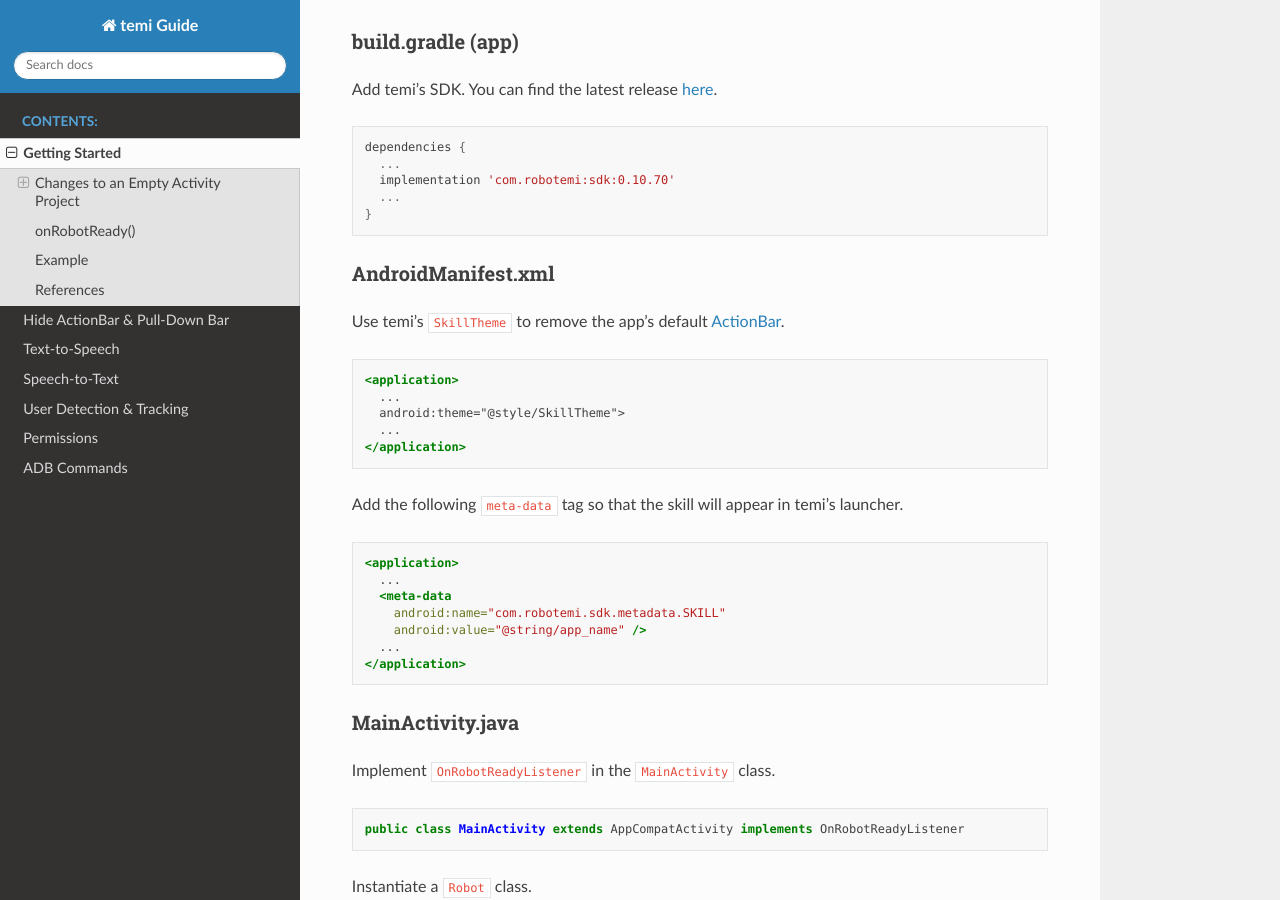
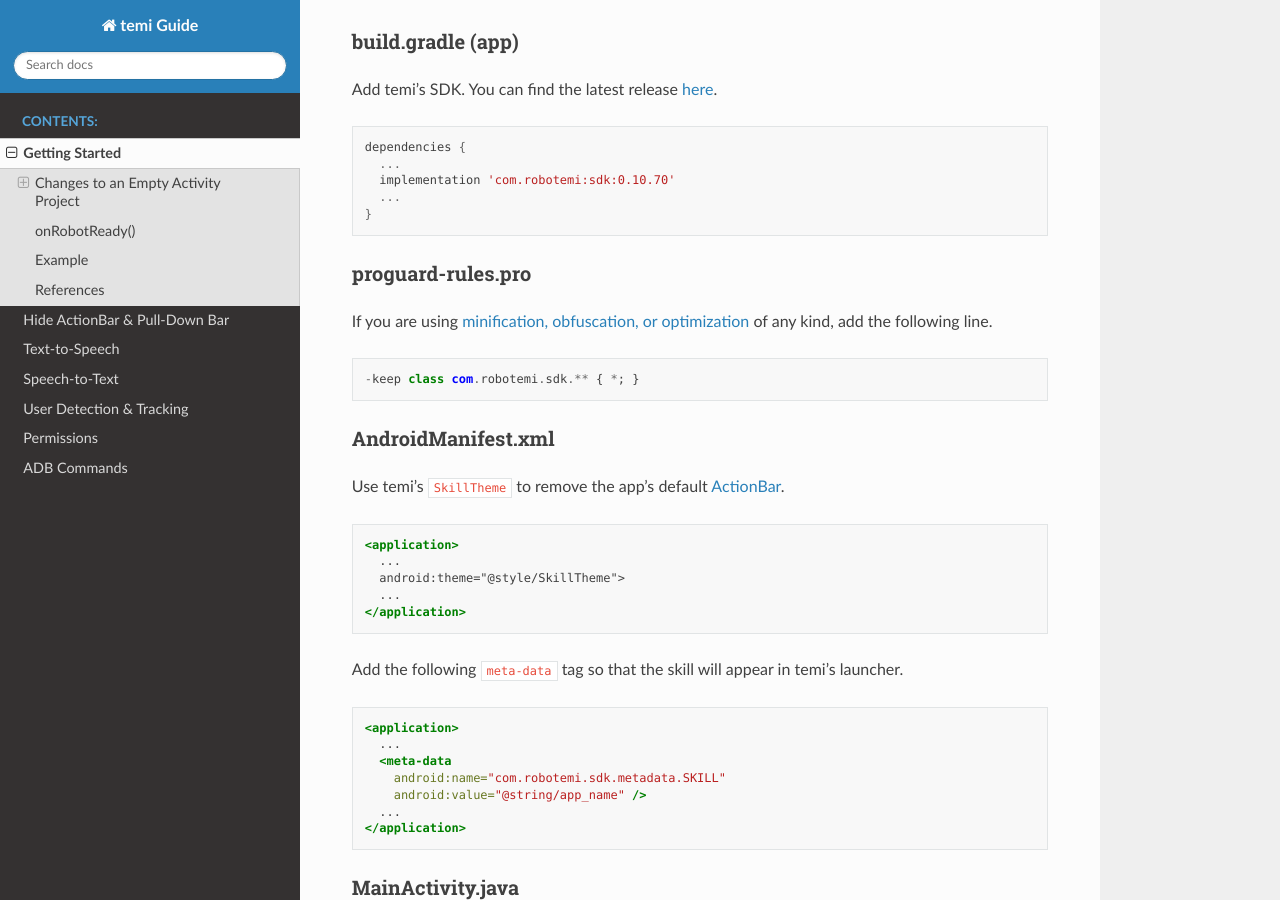
Before and after one commit to hapi-robo/temi-guide, a Sphinx documentation site: the page built from docs/source/getting-started.rst, in a window 1280 px wide and 900 px high, scrolled down 309 px. Built offline with Sphinx 7.4.7 and the Read the Docs theme 2.0.0, drawn with Linux system fonts in a browser that asks for light colours.

Commit message:
Adds proguard-rules

```diff
--- a/docs/source/getting-started.rst
+++ b/docs/source/getting-started.rst
@@ -20,6 +20,15 @@
     implementation 'com.robotemi:sdk:0.10.70'
     ...
   }
+
+
+proguard-rules.pro
+++++++++++++++++++
+If you are using `minification, obfuscation, or optimization <https://developer.android.com/studio/build/shrink-code>`_ of any kind, add the following line.
+
+.. code-block::
+
+  -keep class com.robotemi.sdk.** { *; }
 
 
 AndroidManifest.xml
```
Also changed, not shown: 8 other files.
